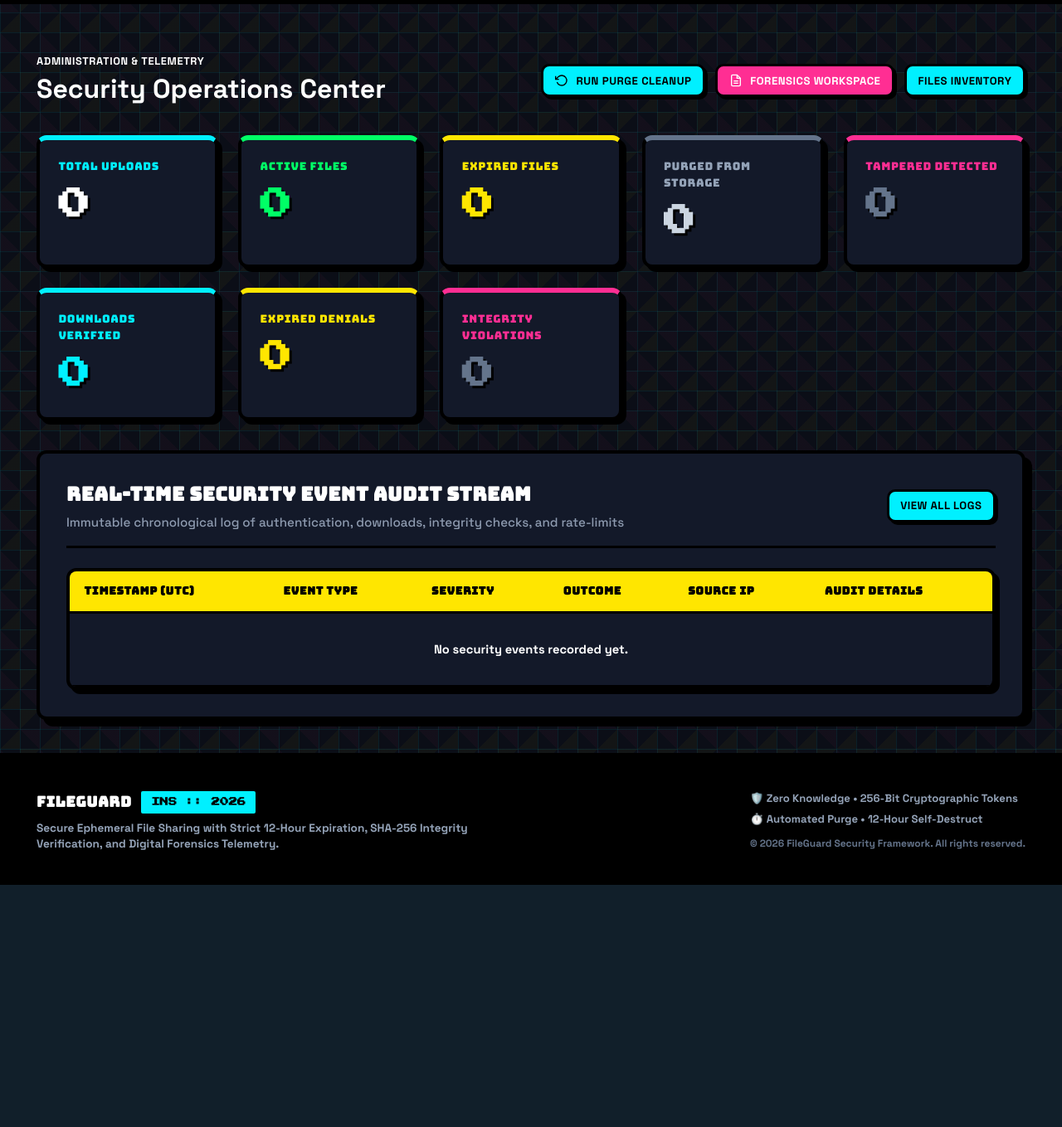
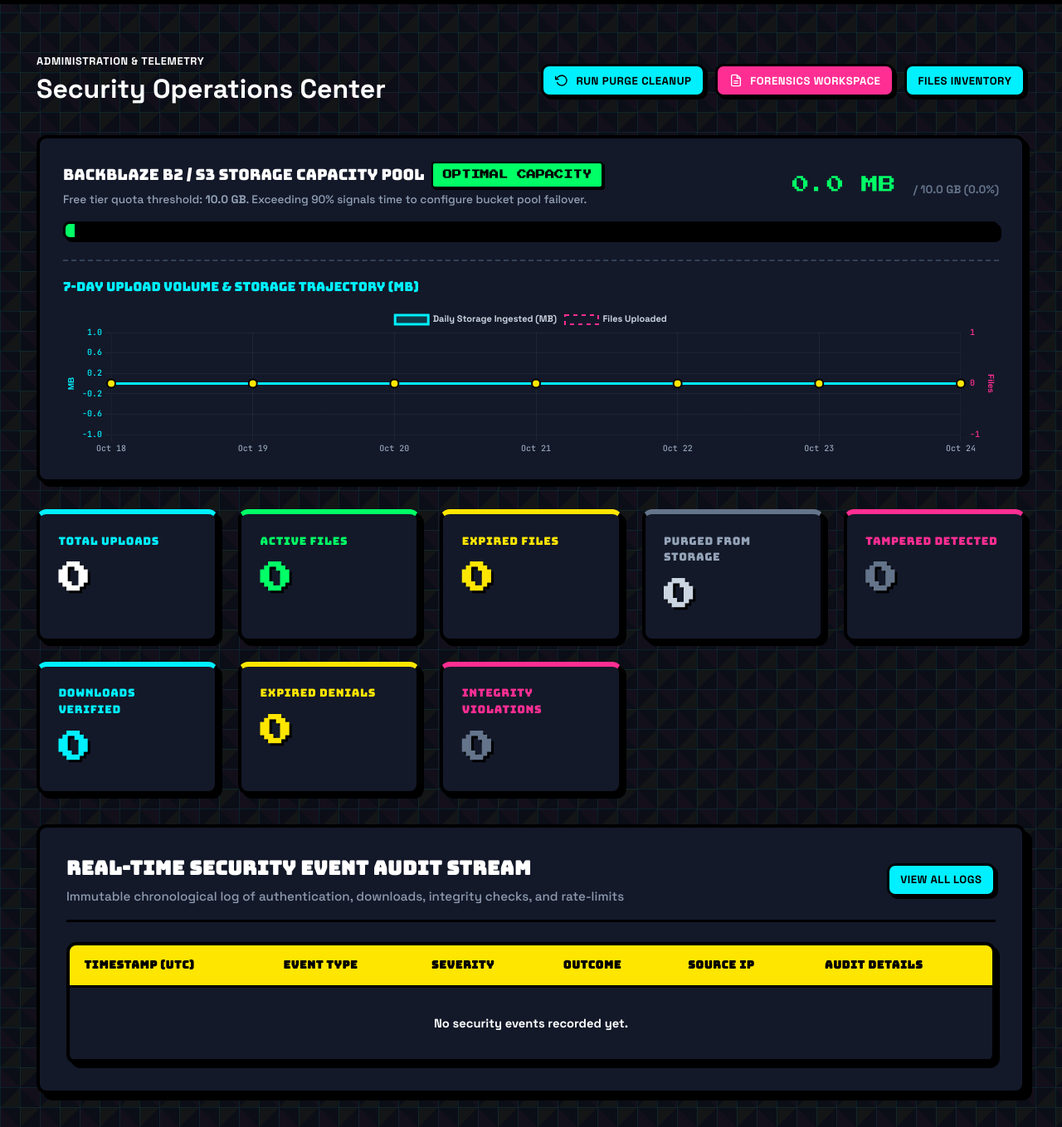
Before and after one commit to Deeptanil/FileGuard, a Flask app: page /admin/dashboard in a window 1280 px wide. Shown: the part 81-1440 px from the top of the page at 83% size. Before the commit the page ends 1148 px from the top, so only its background shows below. Run offline with Flask 3, Linux system fonts and the light colour scheme; the visitor is signed in with stand-in values (Sample User, id 1); data that the repository does not hold is empty.

Commit message:
Support MP4 and media uploads, implement real-time 10GB storage quota tracker with 90% threshold alert and 7-day trajectory chart

```diff
--- a/app/__init__.py
+++ b/app/__init__.py
@@ -55,7 +55,7 @@ def create_app(config_class=None):
         # Defense-in-depth CSP policy
         csp = (
             "default-src 'self'; "
-            "script-src 'self' 'unsafe-inline'; "
+            "script-src 'self' 'unsafe-inline' https://cdn.jsdelivr.net; "
             "style-src 'self' 'unsafe-inline' https://fonts.googleapis.com; "
             "font-src 'self' https://fonts.gstatic.com; "
             "img-src 'self' data:; "
--- a/app/config.py
+++ b/app/config.py
@@ -33,7 +33,7 @@ class Config:
         ext.strip().lower().lstrip(".")
         for ext in os.getenv(
             "ALLOWED_EXTENSIONS",
-            "pdf,png,jpg,jpeg,txt,csv,docx,xlsx,pptx,zip"
+            "pdf,png,jpg,jpeg,txt,csv,docx,xlsx,pptx,zip,mp4,mov,mp3,m4a,webm"
         ).split(",")
         if ext.strip()
     )
--- a/app/routes/admin.py
+++ b/app/routes/admin.py
@@ -91,7 +91,10 @@ def logout():
 @admin_bp.route("/dashboard")
 @admin_required
 def dashboard():
-    """Comprehensive security monitoring dashboard."""
+    """Comprehensive security monitoring dashboard with storage analytics and telemetry."""
+    from datetime import timedelta
+    from sqlalchemy import func
+
     total_uploads = FileRecord.query.count()
     active_files = FileRecord.query.filter_by(status="active").count()
     expired_files = FileRecord.query.filter(
@@ -103,6 +106,42 @@ def dashboard():
     total_downloads = SecurityEvent.query.filter_by(event_type="FILE_DOWNLOAD_SUCCESS").count()
     expired_denials = SecurityEvent.query.filter_by(event_type="DOWNLOAD_BLOCKED_EXPIRED").count()
     integrity_failures = SecurityEvent.query.filter_by(event_type="INTEGRITY_CHECK_FAIL").count()
+
+    # Storage Usage Calculation (Active bytes stored in S3/disk)
+    active_bytes_query = db.session.query(func.sum(FileRecord.file_size)).filter_by(status="active").scalar() or 0
+    total_bytes_stored_ever = db.session.query(func.sum(FileRecord.file_size)).scalar() or 0
+
+    # 10 GB Free Tier Limit
+    STORAGE_QUOTA_BYTES = 10 * 1024 * 1024 * 1024
+    storage_used_pct = round((active_bytes_query / STORAGE_QUOTA_BYTES) * 100, 2)
+    storage_used_mb = round(active_bytes_query / (1024 * 1024), 2)
+    storage_used_gb = round(active_bytes_query / (1024 * 1024 * 1024), 3)
+    storage_quota_gb = 10.0
+
+    # 7-day Historical Storage / Upload Trajectory for Graph
+    now = utc_now()
+    history_labels = []
+    history_uploads_data = []
+    history_storage_mb_data = []
+
+    for i in range(6, -1, -1):
+        day_start = (now - timedelta(days=i)).replace(hour=0, minute=0, second=0, microsecond=0)
+        day_end = day_start + timedelta(days=1)
+        day_label = day_start.strftime("%b %d")
+
+        day_uploads = FileRecord.query.filter(
+            FileRecord.uploaded_at >= day_start,
+            FileRecord.uploaded_at < day_end
+        ).count()
+
+        day_bytes = db.session.query(func.sum(FileRecord.file_size)).filter(
+            FileRecord.uploaded_at >= day_start,
+            FileRecord.uploaded_at < day_end
+        ).scalar() or 0
+
+        history_labels.append(day_label)
+        history_uploads_data.append(day_uploads)
+        history_storage_mb_data.append(round(day_bytes / (1024 * 1024), 2))
 
     recent_events = SecurityEvent.query.order_by(SecurityEvent.timestamp.desc()).limit(25).all()
 
@@ -116,6 +155,14 @@ def dashboard():
         total_downloads=total_downloads,
         expired_denials=expired_denials,
         integrity_failures=integrity_failures,
+        active_bytes=active_bytes_query,
+        storage_used_mb=storage_used_mb,
+        storage_used_gb=storage_used_gb,
+        storage_quota_gb=storage_quota_gb,
+        storage_used_pct=storage_used_pct,
+        storage_history_labels=history_labels,
+        storage_history_uploads=history_uploads_data,
+        storage_history_mb=history_storage_mb_data,
         recent_events=recent_events,
         csrf_token=generate_csrf_token()
     )
--- a/app/security.py
+++ b/app/security.py
@@ -20,6 +20,11 @@ KNOWN_MIME_TYPES = {
     "xlsx": "application/vnd.openxmlformats-officedocument.spreadsheetml.sheet",
     "pptx": "application/vnd.openxmlformats-officedocument.presentationml.presentation",
     "zip": "application/zip",
+    "mp4": "video/mp4",
+    "mov": "video/quicktime",
+    "webm": "video/webm",
+    "mp3": "audio/mpeg",
+    "m4a": "audio/mp4",
 }
 
 # Magic bytes for binary file header sniffing (first 4-8 bytes)
@@ -32,6 +37,9 @@ MAGIC_SIGNATURES = {
     "docx": [b"PK\x03\x04"],
     "xlsx": [b"PK\x03\x04"],
     "pptx": [b"PK\x03\x04"],
+    "mp4": [b"ftyp", b"\x00\x00\x00"],
+    "webm": [b"\x1a\x45\xdf\xa3"],
+    "mp3": [b"ID3", b"\xff\xfb", b"\xff\xf3", b"\xff\xf2"],
 }
 
 
--- a/app/templates/admin_dashboard.html
+++ b/app/templates/admin_dashboard.html
@@ -26,6 +26,49 @@
   </div>
 
   <div id="cleanup-alert" class="alert alert-success" style="display: none;"></div>
+
+  <!-- Storage Capacity & Quota Telemetry Widget -->
+  <div class="card" style="margin-bottom: 2rem; background: var(--bg-surface); border: var(--border-heavy); box-shadow: var(--shadow-3d); padding: 1.75rem;">
+    <div style="display: flex; justify-content: space-between; align-items: center; flex-wrap: wrap; gap: 1rem; margin-bottom: 1rem;">
+      <div>
+        <div style="display: flex; align-items: center; gap: 0.5rem;">
+          <span style="font-size: 1.15rem; font-family: var(--font-display); color: #FFFFFF;">BACKBLAZE B2 / S3 STORAGE CAPACITY POOL</span>
+          {% if storage_used_pct >= 90 %}
+            <span class="badge" style="background: var(--comic-pink); color: #FFF; font-size: 0.7rem; animation: pulse 1.5s infinite;">CRITICAL: 90%+ QUOTA REACHED</span>
+          {% elif storage_used_pct >= 75 %}
+            <span class="badge" style="background: var(--comic-yellow); color: #000; font-size: 0.7rem;">WARNING: HIGH USAGE</span>
+          {% else %}
+            <span class="badge badge-active" style="font-size: 0.7rem;">OPTIMAL CAPACITY</span>
+          {% endif %}
+        </div>
+        <p style="color: #94A3B8; font-size: 0.85rem; margin-top: 0.25rem;">
+          Free tier quota threshold: <strong>10.0 GB</strong>. Exceeding 90% signals time to configure bucket pool failover.
+        </p>
+      </div>
+
+      <div style="text-align: right;">
+        <span style="font-family: var(--font-pixel); font-size: 1.3rem; color: {% if storage_used_pct >= 90 %}var(--comic-pink){% elif storage_used_pct >= 75 %}var(--comic-yellow){% else %}var(--comic-lime){% endif %};">
+          {{ storage_used_mb }} MB
+        </span>
+        <span style="font-size: 0.85rem; color: #64748B; font-weight: 700;"> / {{ storage_quota_gb }} GB ({{ storage_used_pct }}%)</span>
+      </div>
+    </div>
+
+    <!-- 3D Comic Progress Bar -->
+    <div style="width: 100%; height: 22px; background: #000000; border: 3px solid #000000; border-radius: 8px; overflow: hidden; box-shadow: 3px 3px 0px #000000; margin-bottom: 1.5rem;">
+      <div style="height: 100%; width: {{ [storage_used_pct, 1]|max }}%; background: {% if storage_used_pct >= 90 %}var(--comic-pink){% elif storage_used_pct >= 75 %}var(--comic-yellow){% else %}var(--comic-lime){% endif %}; transition: width 0.3s ease;"></div>
+    </div>
+
+    <!-- 7-Day Storage & Traffic Trajectory Graph -->
+    <div style="border-top: 2px dashed #334155; padding-top: 1.25rem;">
+      <div style="font-family: var(--font-display); font-size: 0.95rem; color: var(--comic-cyan); margin-bottom: 0.75rem;">
+        7-DAY UPLOAD VOLUME & STORAGE TRAJECTORY (MB)
+      </div>
+      <div style="position: relative; height: 180px; width: 100%;">
+        <canvas id="storageChart"></canvas>
+      </div>
+    </div>
+  </div>
 
   <!-- KPI Stat Cards -->
   <div class="stats-grid">
@@ -140,7 +183,83 @@
 {% endblock %}
 
 {% block scripts %}
+<script src="https://cdn.jsdelivr.net/npm/chart.js@4.4.1/dist/chart.umd.min.js"></script>
 <script>
+  document.addEventListener("DOMContentLoaded", function() {
+    const ctx = document.getElementById('storageChart');
+    if (ctx) {
+      const labels = {{ storage_history_labels | tojson }};
+      const dataMb = {{ storage_history_mb | tojson }};
+      const uploadsCount = {{ storage_history_uploads | tojson }};
+
+      new Chart(ctx, {
+        type: 'line',
+        data: {
+          labels: labels,
+          datasets: [
+            {
+              label: 'Daily Storage Ingested (MB)',
+              data: dataMb,
+              borderColor: '#00F0FF',
+              backgroundColor: 'rgba(0, 240, 255, 0.15)',
+              borderWidth: 3,
+              fill: true,
+              tension: 0.25,
+              pointBackgroundColor: '#FFE600',
+              pointBorderColor: '#000000',
+              pointBorderWidth: 2,
+              pointRadius: 5
+            },
+            {
+              label: 'Files Uploaded',
+              data: uploadsCount,
+              borderColor: '#FF2E93',
+              backgroundColor: 'transparent',
+              borderWidth: 2,
+              borderDash: [5, 5],
+              pointBackgroundColor: '#FF2E93',
+              pointRadius: 4,
+              yAxisID: 'y1'
+            }
+          ]
+        },
+        options: {
+          responsive: true,
+          maintainAspectRatio: false,
+          plugins: {
+            legend: {
+              labels: {
+                color: '#CBD5E1',
+                font: {
+                  family: "'Space Grotesk', sans-serif",
+                  size: 11,
+                  weight: '700'
+                }
+              }
+            }
+          },
+          scales: {
+            x: {
+              grid: { color: 'rgba(255, 255, 255, 0.05)' },
+              ticks: { color: '#94A3B8', font: { family: "'JetBrains Mono', monospace", size: 10 } }
+            },
+            y: {
+              grid: { color: 'rgba(255, 255, 255, 0.05)' },
+              ticks: { color: '#00F0FF', font: { family: "'JetBrains Mono', monospace", size: 10 } },
+              title: { display: true, text: 'MB', color: '#00F0FF', font: { size: 10, weight: '700' } }
+            },
+            y1: {
+              position: 'right',
+              grid: { drawOnChartArea: false },
+              ticks: { color: '#FF2E93', stepSize: 1, font: { family: "'JetBrains Mono', monospace", size: 10 } },
+              title: { display: true, text: 'Files', color: '#FF2E93', font: { size: 10, weight: '700' } }
+            }
+          }
+        }
+      });
+    }
+  });
+
   function triggerCleanup() {
     const btn = document.getElementById("cleanup-btn");
     const alertBox = document.getElementById("cleanup-alert");
--- a/app/templates/index.html
+++ b/app/templates/index.html
@@ -32,7 +32,7 @@
 
     <!-- Quick Dropzone on Homepage -->
     <div style="max-width: 680px; margin: 0 auto 3rem;">
-      <div id="dropzone" class="dropzone" data-max-mb="100" data-allowed-exts="pdf,png,jpg,jpeg,txt,csv,docx,xlsx,pptx,zip">
+      <div id="dropzone" class="dropzone" data-max-mb="100" data-allowed-exts="pdf,png,jpg,jpeg,txt,csv,docx,xlsx,pptx,zip,mp4,mov,mp3,m4a,webm">
         <input type="file" id="file-input" style="display: none;">
 
         <svg class="dropzone-icon" viewBox="0 0 24 24" fill="none" stroke="currentColor" stroke-width="1.8" stroke-linecap="round" stroke-linejoin="round">
--- a/app/templates/upload.html
+++ b/app/templates/upload.html
@@ -12,7 +12,7 @@
   </div>
 
   <div class="card" style="padding: 2.5rem;">
-    <div id="dropzone" class="dropzone" data-max-mb="100" data-allowed-exts="pdf,png,jpg,jpeg,txt,csv,docx,xlsx,pptx,zip">
+    <div id="dropzone" class="dropzone" data-max-mb="100" data-allowed-exts="pdf,png,jpg,jpeg,txt,csv,docx,xlsx,pptx,zip,mp4,mov,mp3,m4a,webm">
       <input type="file" id="file-input" style="display: none;">
 
       <svg class="dropzone-icon" viewBox="0 0 24 24" fill="none" stroke="currentColor" stroke-width="1.8" stroke-linecap="round" stroke-linejoin="round">
--- a/render.yaml
+++ b/render.yaml
@@ -17,7 +17,7 @@ services:
       - key: MAX_CONTENT_LENGTH_MB
         value: "50"
       - key: ALLOWED_EXTENSIONS
-        value: "pdf,png,jpg,jpeg,txt,csv,docx,xlsx,pptx,zip"
+        value: "pdf,png,jpg,jpeg,txt,csv,docx,xlsx,pptx,zip,mp4,mov,mp3,m4a,webm"
       - key: ADMIN_USERNAME
         value: admin
       - key: ADMIN_PASSWORD
```
